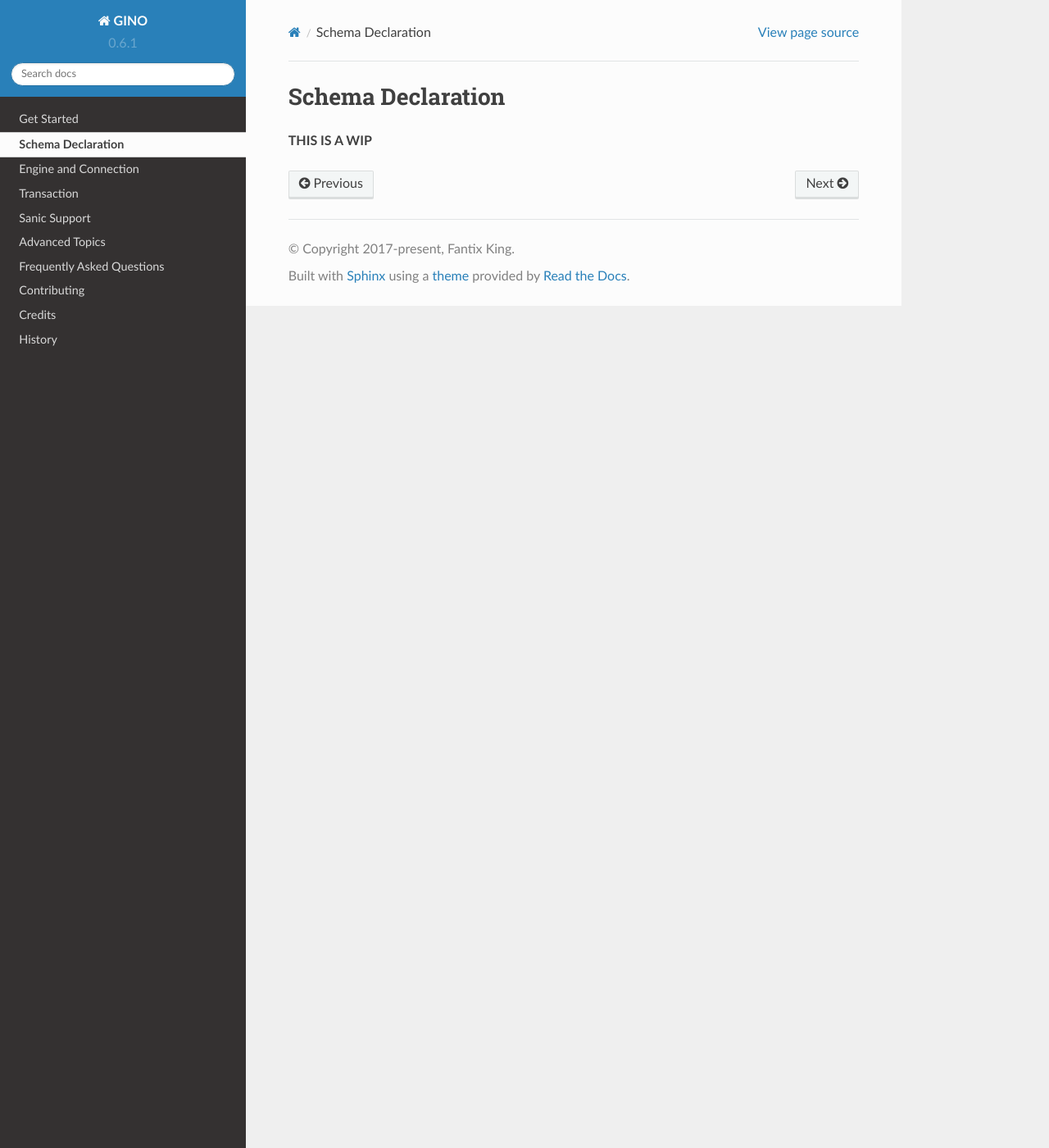
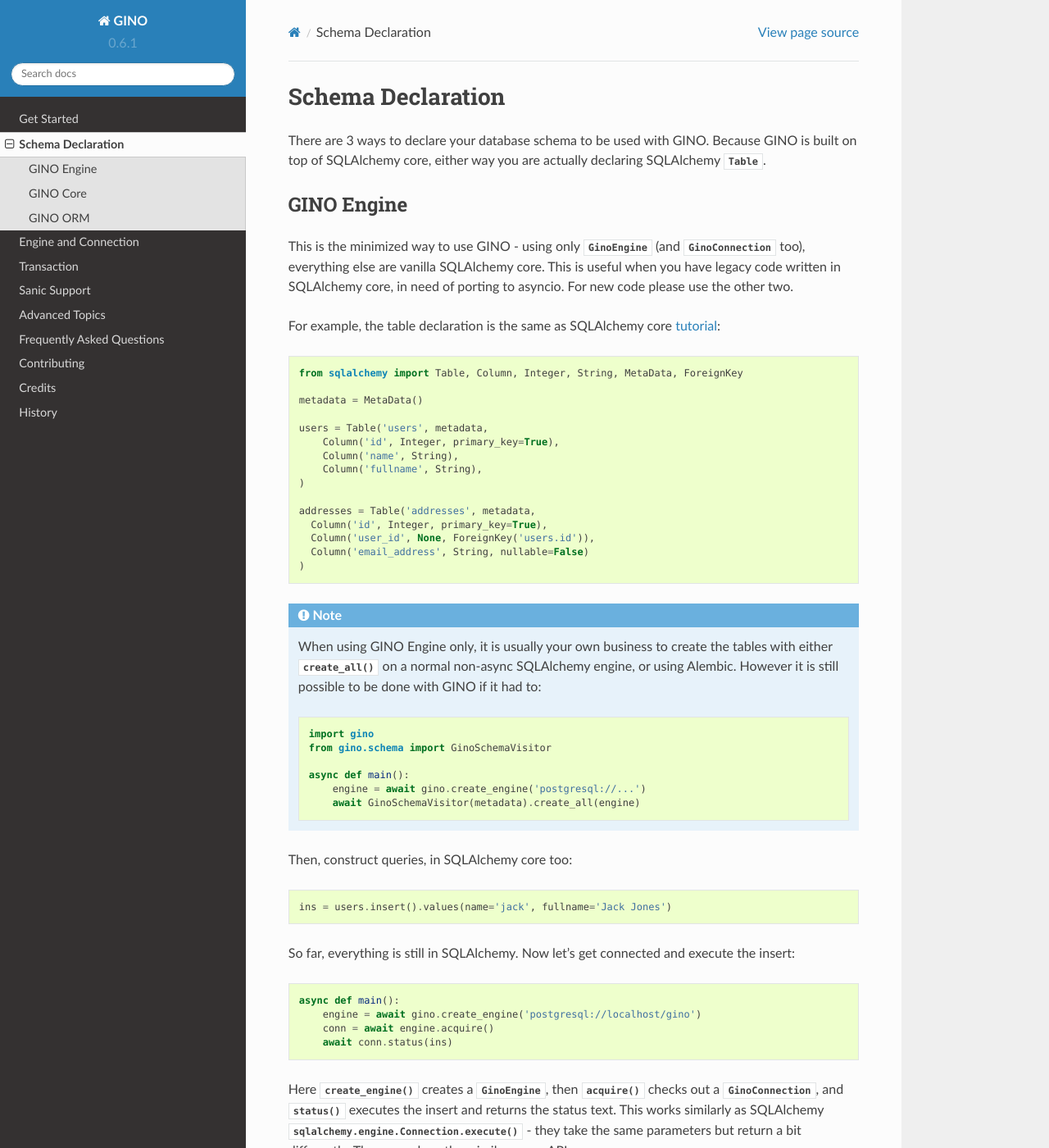
Before and after one commit to python-gino/gino, a Sphinx documentation site: the page built from docs/schema.rst, in a window 1280 px wide and 1400 px high. Shown: the whole window at 82% size. Built offline with Sphinx 7.4.7 and the Read the Docs theme 2.0.0, drawn with Linux system fonts in a browser that asks for light colours; pages that are not in the unit, such as notebooks, are missing from menus; some of the changed text lies outside the part shown.

Commit message:
Fixed #141, fixed prefetch and working on documentation

```diff
--- a/docs/engine.rst
+++ b/docs/engine.rst
@@ -3,3 +3,9 @@
 =====================
 
 **THIS IS A WIP**
+
+Different from :func:`sqlalchemy.create_engine`, GINO's version sets the
+default strategy to :class:`~gino.strategies.GinoStrategy` - a asynchronous
+SQLAlchemy engine strategy that generates asynchronous engine and connections.
+Also :class:`~gino.strategies.GinoStrategy` replaces the default dialect of
+``postgresql://`` from psycopg2 to asyncpg.
--- a/docs/schema.rst
+++ b/docs/schema.rst
@@ -2,4 +2,87 @@
 Schema Declaration
 ==================
 
-**THIS IS A WIP**
+There are 3 ways to declare your database schema to be used with GINO. Because
+GINO is built on top of SQLAlchemy core, either way you are actually declaring
+SQLAlchemy :class:`~sqlalchemy.schema.Table`.
+
+
+GINO Engine
+-----------
+
+This is the minimized way to use GINO - using only
+:class:`~gino.engine.GinoEngine` (and :class:`~gino.engine.GinoConnection`
+too), everything else are vanilla SQLAlchemy core. This is useful when you have
+legacy code written in SQLAlchemy core, in need of porting to asyncio. For new
+code please use the other two.
+
+For example, the table declaration is the same as SQLAlchemy core `tutorial
+<https://docs.sqlalchemy.org/en/latest/core/tutorial.html>`_::
+
+    from sqlalchemy import Table, Column, Integer, String, MetaData, ForeignKey
+
+    metadata = MetaData()
+
+    users = Table('users', metadata,
+        Column('id', Integer, primary_key=True),
+        Column('name', String),
+        Column('fullname', String),
+    )
+
+    addresses = Table('addresses', metadata,
+      Column('id', Integer, primary_key=True),
+      Column('user_id', None, ForeignKey('users.id')),
+      Column('email_address', String, nullable=False)
+    )
+
+.. note::
+
+    When using GINO Engine only, it is usually your own business to create the
+    tables with either :meth:`~sqlalchemy.schema.MetaData.create_all` on a
+    normal non-async SQLAlchemy engine, or using Alembic. However it is still
+    possible to be done with GINO if it had to::
+
+        import gino
+        from gino.schema import GinoSchemaVisitor
+
+        async def main():
+            engine = await gino.create_engine('postgresql://...')
+            await GinoSchemaVisitor(metadata).create_all(engine)
+
+Then, construct queries, in SQLAlchemy core too::
+
+    ins = users.insert().values(name='jack', fullname='Jack Jones')
+
+So far, everything is still in SQLAlchemy. Now let's get connected and execute
+the insert::
+
+    async def main():
+        engine = await gino.create_engine('postgresql://localhost/gino')
+        conn = await engine.acquire()
+        await conn.status(ins)
+
+Here :func:`~gino.create_engine` creates a :class:`~gino.engine.GinoEngine`,
+then :meth:`~gino.engine.GinoEngine.acquire` checks out a
+:class:`~gino.engine.GinoConnection`, and
+:meth:`~gino.engine.GinoConnection.status` executes the insert and returns the
+status text. This works similarly as SQLAlchemy
+:meth:`sqlalchemy.engine.Connection.execute` - they take the same parameters
+but return a bit differently. There are also other similar query APIs:
+
+* :meth:`~gino.engine.GinoConnection.all` returns a list of
+  :class:`~sqlalchemy.engine.RowProxy`
+* :meth:`~gino.engine.GinoConnection.first` returns one
+  :class:`~sqlalchemy.engine.RowProxy`, or ``None``
+* :meth:`~gino.engine.GinoConnection.scalar` returns a single value, or
+  ``None``
+* :meth:`~gino.engine.GinoConnection.iterate` returns an asynchronous iterator
+  which yields :class:`~sqlalchemy.engine.RowProxy`
+
+Please go to their API for more information.
+
+
+GINO Core
+---------
+
+GINO ORM
+--------
--- a/requirements_dev.txt
+++ b/requirements_dev.txt
@@ -20,3 +20,4 @@
 pytest-tornado==0.4.5
 Pygments==2.2.0
 sphinxcontrib-asyncio==0.2.0
+pytest-mock==1.7.1
```
Also changed, not shown: 6 other files.
